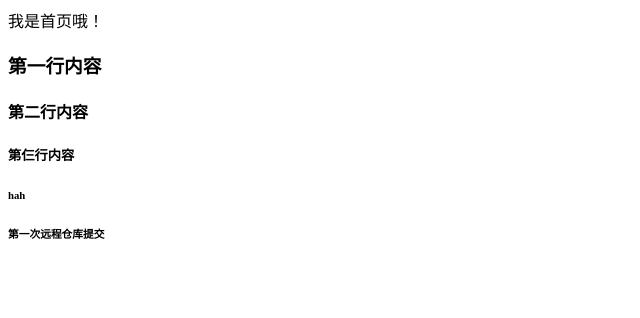
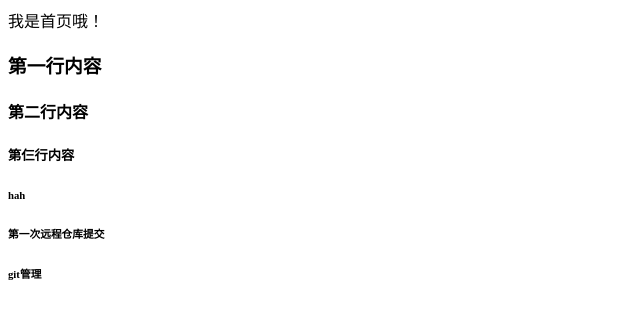
Before and after one commit to bikebin/myApp, a Vue app: page /home#/home in a window 1280 px wide. Shown: the top 318 px of the page, without its empty margins (0-640 px from the left). Built offline with nearby package versions, Linux system fonts and the light colour scheme.

Commit message:
git管理

```diff
--- a/src/views/Home.vue
+++ b/src/views/Home.vue
@@ -6,6 +6,7 @@
       <h5>第仨行内容</h5>
       <h6>hah</h6>
       <h6>第一次远程仓库提交</h6>
+      <h6>git管理</h6>
     </div>
 </template>
 
```
